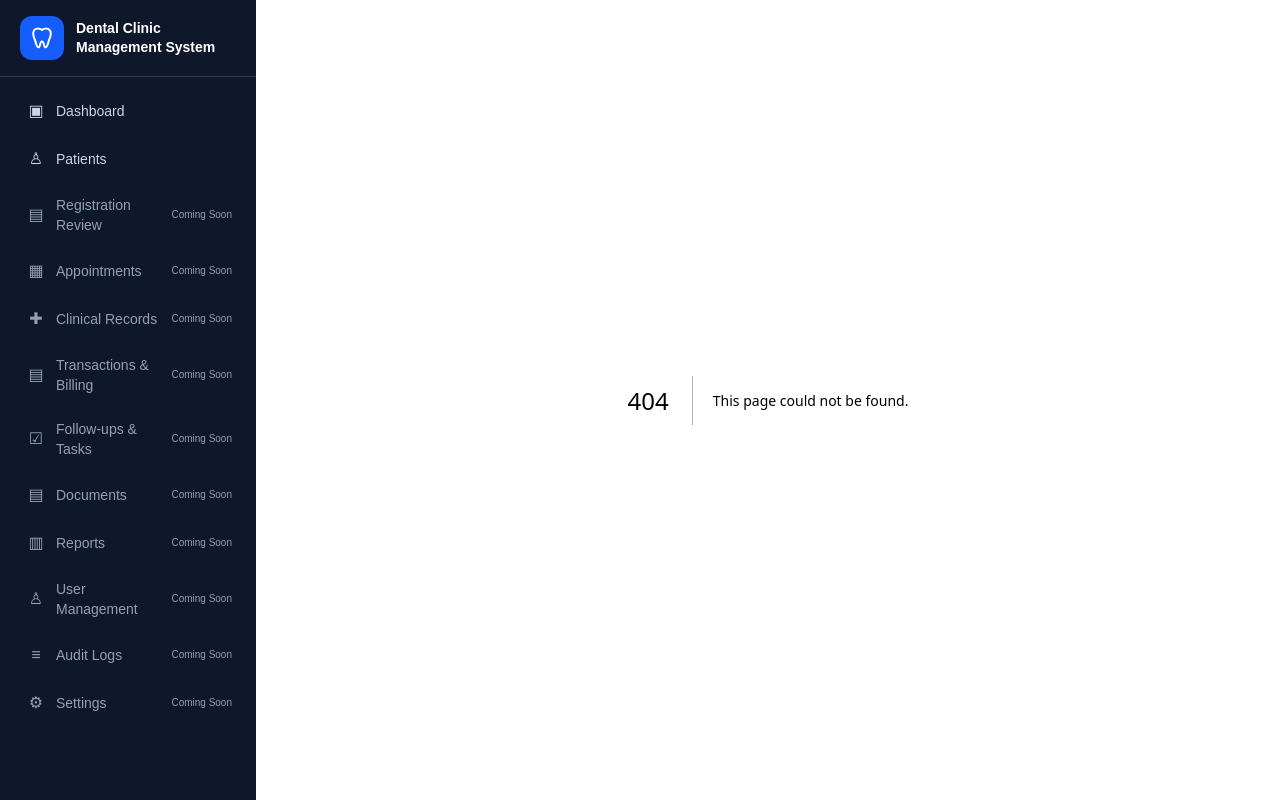
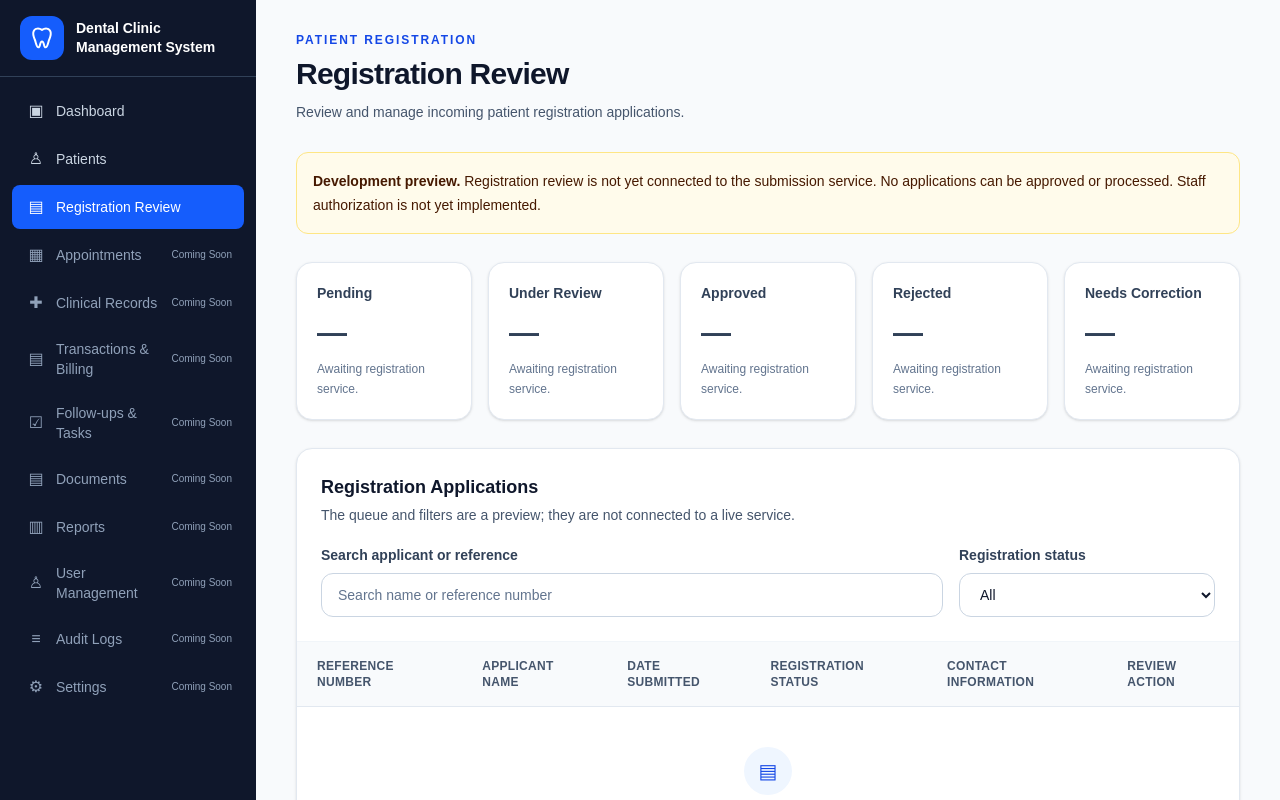
Before and after one commit to jerichoGarcia/HybridClientManagementSystem, a Next.js app in the folder Web/client-management-web/: page /registrations in a window 1280 px wide. Before the commit this address had no page. Shown: the top 800 px of the page. Built offline with nearby package versions, Linux system fonts and the light colour scheme.

Commit message:
feat(registrations): add staff registration review preview

```diff
--- a/Web/client-management-web/app/components/Sidebar.tsx
+++ b/Web/client-management-web/app/components/Sidebar.tsx
@@ -7,7 +7,7 @@ import ClinicIcon from "./ClinicIcon";
 const menuItems = [
   { name: "Dashboard", href: "/dashboard", icon: "▣" },
   { name: "Patients", href: "/Clients", icon: "♙" },
-  { name: "Registration Review", icon: "▤" },
+  { name: "Registration Review", href: "/registrations", icon: "▤" },
   { name: "Appointments", icon: "▦" },
   { name: "Clinical Records", icon: "✚" },
   { name: "Transactions & Billing", icon: "▤" },
--- /dev/null
+++ b/Web/client-management-web/app/registrations/RegistrationApplicationDetails.tsx
@@ -0,0 +1,12 @@
+import type { RegistrationApplication } from "./types";
+
+type DetailField = { label: string; value: string };
+
+function DetailSection({ title, fields }: { title: string; fields: DetailField[] }) {
+  return <section className="rounded-2xl border border-slate-200 bg-white p-5 shadow-sm sm:p-6"><h2 className="text-lg font-bold text-slate-900">{title}</h2>{fields.length ? <dl className="mt-4 grid gap-4 sm:grid-cols-2">{fields.map((field, index) => <div key={`${field.label}-${index}`} className="min-w-0"><dt className="text-sm text-slate-500">{field.label}</dt><dd className="mt-1 break-words text-sm font-medium text-slate-900">{field.value || "Not provided"}</dd></div>)}</dl> : <p className="mt-3 text-sm text-slate-500">No information available.</p>}</section>;
+}
+
+// Not mounted until an authorized backend supplies a real application.
+export default function RegistrationApplicationDetails({ application }: { application: RegistrationApplication }) {
+  return <div className="space-y-5"><DetailSection title="Application Overview" fields={[{ label: "Reference Number", value: application.referenceNumber }, { label: "Applicant Name", value: application.applicantName }, { label: "Registration Status", value: application.status }, { label: "Date Submitted", value: application.submittedAt }]} /><DetailSection title="Personal Information" fields={application.personalInformation} /><DetailSection title="Contact Information" fields={application.contactDetails} /><DetailSection title="Address Information" fields={application.addressInformation} /><DetailSection title="Submission Details" fields={application.submissionDetails} /><section className="rounded-2xl border border-slate-200 bg-white p-5 shadow-sm sm:p-6"><h2 className="text-lg font-bold text-slate-900">Review History</h2>{application.reviewHistory.length ? <ul className="mt-4 space-y-3">{application.reviewHistory.map((entry) => <li key={entry.id} className="break-words text-sm text-slate-700">{entry.description} <span className="text-slate-500">{entry.occurredAt}</span></li>)}</ul> : <p className="mt-3 text-sm text-slate-500">No review history available.</p>}</section></div>;
+}
--- /dev/null
+++ b/Web/client-management-web/app/registrations/page.tsx
@@ -0,0 +1,26 @@
+"use client";
+
+import { useState } from "react";
+import type { RegistrationApplication, RegistrationStatus } from "./types";
+
+const statuses: RegistrationStatus[] = ["Pending", "Under Review", "Approved", "Rejected", "Needs Correction"];
+const applications: RegistrationApplication[] = [];
+const fieldClass = "min-h-11 w-full rounded-xl border border-slate-300 bg-white px-4 py-2 text-sm text-slate-900 placeholder:text-slate-500 focus:border-blue-600 focus:outline-none focus:ring-2 focus:ring-blue-500 focus:ring-offset-2";
+
+export default function RegistrationReviewPage() {
+  const [filter, setFilter] = useState<"All" | RegistrationStatus>("All");
+  const [search, setSearch] = useState("");
+  const query = search.trim().toLocaleLowerCase();
+  const visible = applications.filter((application) => (filter === "All" || application.status === filter) && (!query || `${application.referenceNumber} ${application.applicantName}`.toLocaleLowerCase().includes(query)));
+
+  return <main className="min-h-screen min-w-0 bg-slate-50 px-4 py-8 text-slate-900 sm:px-6 lg:px-10"><div className="mx-auto max-w-7xl space-y-7">
+    <header><p className="text-xs font-semibold uppercase tracking-[0.16em] text-blue-700">Patient registration</p><h1 className="mt-2 text-3xl font-bold tracking-tight">Registration Review</h1><p className="mt-2 text-sm leading-6 text-slate-600">Review and manage incoming patient registration applications.</p></header>
+    <div role="note" className="rounded-xl border border-amber-200 bg-amber-50 p-4 text-sm leading-6 text-amber-950"><strong>Development preview.</strong> Registration review is not yet connected to the submission service. No applications can be approved or processed. Staff authorization is not yet implemented.</div>
+    <section aria-label="Registration application summary" className="grid grid-cols-1 gap-4 min-[480px]:grid-cols-2 xl:grid-cols-5">{statuses.map((status) => <div key={status} className="rounded-2xl border border-slate-200 bg-white p-5 shadow-sm"><p className="text-sm font-semibold text-slate-700">{status}</p><p className="mt-3 text-3xl font-bold text-slate-700" aria-label={`${status}: unavailable`}>—</p><p className="mt-2 text-xs leading-5 text-slate-500">Awaiting registration service.</p></div>)}</section>
+    <section className="min-w-0 rounded-2xl border border-slate-200 bg-white shadow-sm"><div className="border-b border-slate-100 p-5 sm:p-6"><h2 className="text-lg font-bold">Registration Applications</h2><p className="mt-1 text-sm text-slate-600">The queue and filters are a preview; they are not connected to a live service.</p><div className="mt-5 grid gap-4 md:grid-cols-[minmax(0,1fr)_minmax(12rem,16rem)]"><div><label htmlFor="registration-search" className="block text-sm font-semibold text-slate-700">Search applicant or reference</label><input id="registration-search" type="search" value={search} onChange={(event) => setSearch(event.target.value)} placeholder="Search name or reference number" className={`mt-2 ${fieldClass}`} /></div><div><label htmlFor="registration-status" className="block text-sm font-semibold text-slate-700">Registration status</label><select id="registration-status" value={filter} onChange={(event) => setFilter(event.target.value as "All" | RegistrationStatus)} className={`mt-2 ${fieldClass}`}><option value="All">All</option>{statuses.map((status) => <option key={status} value={status}>{status}</option>)}</select></div></div></div>
+      <div className="overflow-x-auto"><table className="w-full min-w-[760px] text-left text-sm"><caption className="sr-only">Registration applications queue</caption><thead className="border-b border-slate-200 bg-slate-50 text-xs uppercase tracking-wide text-slate-600"><tr>{["Reference Number", "Applicant Name", "Date Submitted", "Registration Status", "Contact Information", "Review Action"].map((heading) => <th key={heading} scope="col" className="px-5 py-4 font-semibold">{heading}</th>)}</tr></thead><tbody>{visible.map((application) => <tr key={application.id} className="border-b border-slate-100"><td className="px-5 py-4">{application.referenceNumber}</td><td className="px-5 py-4">{application.applicantName}</td><td className="px-5 py-4">{application.submittedAt}</td><td className="px-5 py-4">{application.status}</td><td className="px-5 py-4">{application.contactInformation}</td><td className="px-5 py-4"><button type="button" disabled className="cursor-not-allowed rounded-lg bg-slate-100 px-3 py-2 text-slate-500">Unavailable</button></td></tr>)}</tbody></table></div>
+      {visible.length === 0 && <div role="status" className="px-5 py-10 text-center"><div aria-hidden="true" className="mx-auto flex h-12 w-12 items-center justify-center rounded-full bg-blue-50 text-xl text-blue-700">▤</div><p className="mt-4 font-semibold text-slate-800">{applications.length === 0 ? "No registration applications available." : "No applications match your search or filter."}</p><p className="mx-auto mt-2 max-w-md text-sm leading-6 text-slate-500">{applications.length === 0 ? "Submissions will appear after the public registration backend is enabled." : "Try a different search or status."}</p></div>}
+    </section>
+    <section className="rounded-2xl border border-slate-200 bg-white p-5 shadow-sm sm:p-6"><h2 className="text-lg font-bold">Review actions</h2><p className="mt-2 text-sm leading-6 text-slate-600">Review actions require the registration service and staff authorization. They are unavailable in this preview.</p><div className="mt-4 flex flex-wrap gap-3">{["Start Review", "Approve", "Reject", "Request Correction"].map((action) => <button key={action} type="button" disabled className="min-h-11 cursor-not-allowed rounded-xl border border-slate-200 bg-slate-100 px-4 text-sm font-semibold text-slate-500">{action}</button>)}</div></section>
+  </div></main>;
+}
--- /dev/null
+++ b/Web/client-management-web/app/registrations/types.ts
@@ -0,0 +1,16 @@
+// UI design contract only; the future service may define a different API shape.
+export type RegistrationStatus = "Pending" | "Under Review" | "Approved" | "Rejected" | "Needs Correction";
+
+export type RegistrationApplication = {
+  id: string;
+  referenceNumber: string;
+  applicantName: string;
+  submittedAt: string;
+  status: RegistrationStatus;
+  contactInformation: string;
+  personalInformation: { label: string; value: string }[];
+  contactDetails: { label: string; value: string }[];
+  addressInformation: { label: string; value: string }[];
+  submissionDetails: { label: string; value: string }[];
+  reviewHistory: { id: string; description: string; occurredAt: string }[];
+};
```
Also changed, not shown: Web/client-management-web/app/registrations/README.md (added).
